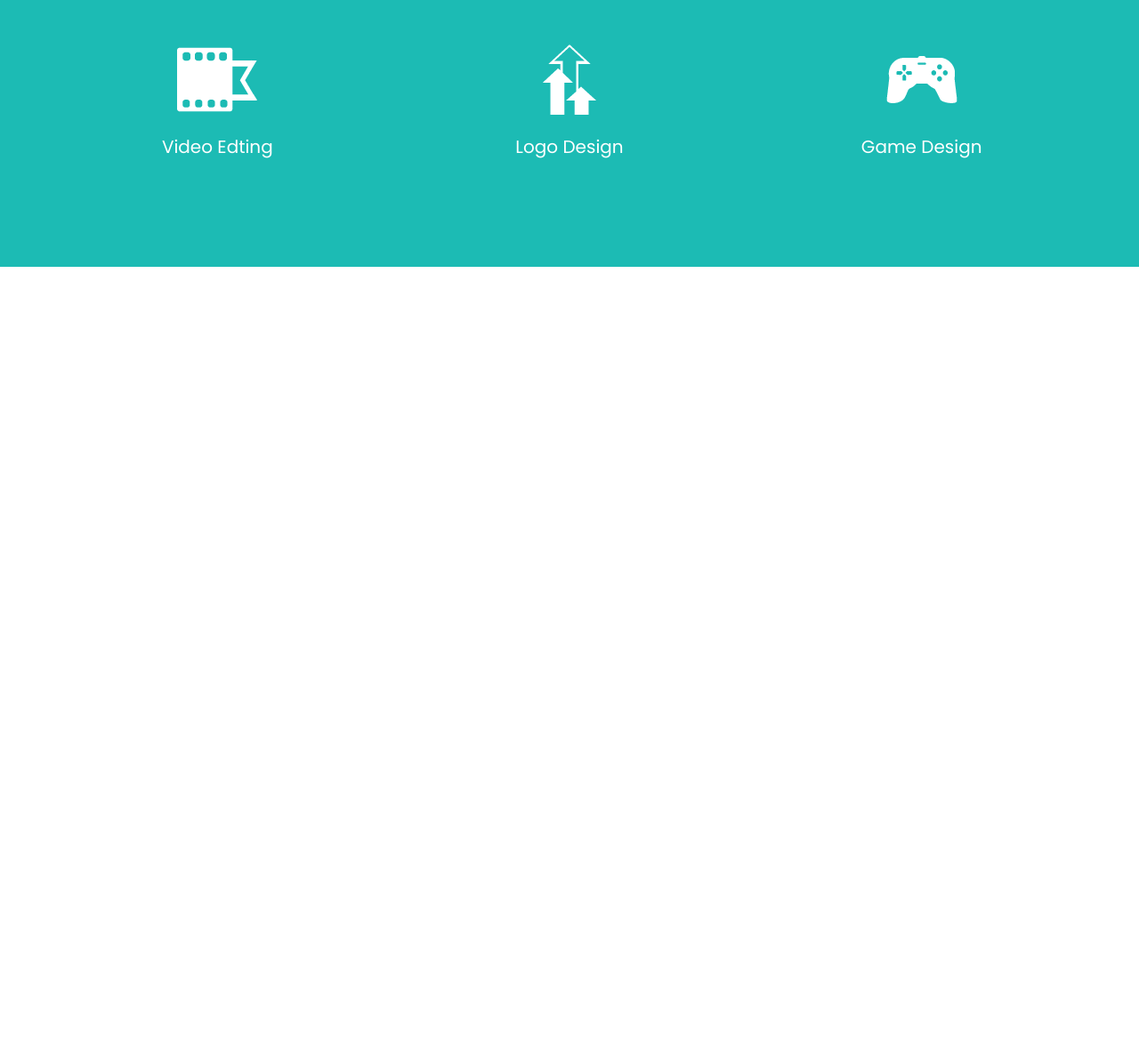
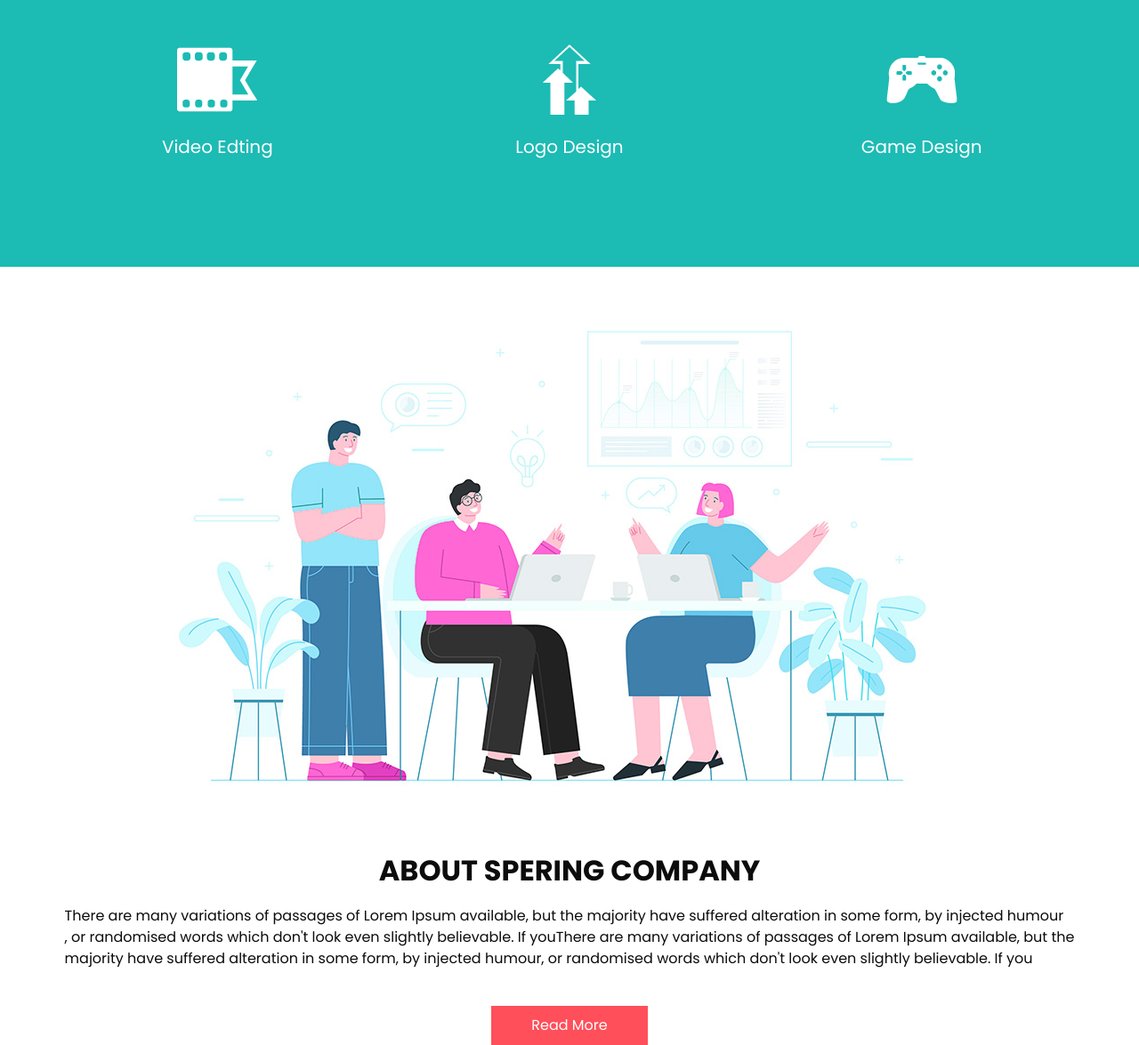
Before and after one commit to Emanakh/css-project, a plain HTML site: page index.html in a window 1280 px wide. Shown: the part 1728-2903 px from the top of the page at 89% size. Before the commit the page ends 2028 px from the top, so only its background shows below. Drawn offline with Linux system fonts and the light colour scheme.

Commit message:
forth section

```diff
--- a/index.html
+++ b/index.html
@@ -90,8 +90,7 @@
         <div class="options">
           <div class="option">
             <div class="img-option"><img src="./images/c1.png" alt="" /></div>
-            <div class="text-option"><h5>Design & Arts
-            </h5></div>
+            <div class="text-option"><h5>Design & Arts</h5></div>
           </div>
           <div class="option">
             <div class="img-option"><img src="./images/c2.png" alt="" /></div>
@@ -99,24 +98,40 @@
           </div>
           <div class="option">
             <div class="img-option"><img src="./images/c3.png" alt="" /></div>
-            <div class="text-option"><h5>SEO Markting
-            </h5></div>
+            <div class="text-option"><h5>SEO Markting</h5></div>
           </div>
           <div class="option">
             <div class="img-option"><img src="./images/c4.png" alt="" /></div>
-            <div class="text-option"><h5>Video Edting
-            </h5></div>
+            <div class="text-option"><h5>Video Edting</h5></div>
           </div>
           <div class="option">
             <div class="img-option"><img src="./images/c5.png" alt="" /></div>
-            <div class="text-option"><h5>Logo Design
-            </h5></div>
+            <div class="text-option"><h5>Logo Design</h5></div>
           </div>
           <div class="option">
             <div class="img-option"><img src="./images/c6.png" alt="" /></div>
-            <div class="text-option"><h5>Game Design
-            </h5></div>
+            <div class="text-option"><h5>Game Design</h5></div>
           </div>
+        </div>
+      </div>
+    </section>
+    <section class="about ">
+      <div class="container">
+        <div class="img-about">
+          <img src="./images/about-img.jpg" alt="" />
+        </div>
+        <div class="text">
+          <h2>About Spering Company</h2>
+          <p>
+            There are many variations of passages of Lorem Ipsum available, but
+            the majority have suffered alteration in some form, by injected
+            humour <br>, or randomised words which don't look even slightly
+            believable. If youThere are many variations of passages of Lorem
+            Ipsum available, but the <br> majority have suffered alteration in some
+            form, by injected humour, or randomised words which don't look even
+            slightly believable. If you
+          </p>
+          <a href=""> Read More </a>
         </div>
       </div>
     </section>
--- a/style.css
+++ b/style.css
@@ -10,6 +10,17 @@ body {
 }
 a {
   text-decoration: none;
+}
+h2 {
+  font-weight: bold;
+  text-transform: uppercase;
+
+  font-size: 2rem;
+}
+
+p {
+  margin-top: 0;
+  margin-bottom: 1rem;
 }
 header {
   background: linear-gradient(to right, #1a2e35 50%, #1cbbb4 50%);
@@ -197,8 +208,6 @@ header {
   flex-wrap: wrap;
   justify-content: space-between;
   margin-top: 25px;
-
-
 }
 
 .option {
@@ -216,10 +225,45 @@ header {
 .option .img-option {
   width: 120px;
   height: 120px;
-    display: flex;
-    justify-content: center;
-    align-items: center;
+  display: flex;
+  justify-content: center;
+  align-items: center;
 }
-.option h5{
+.option h5 {
   font-size: 1.25rem;
 }
+
+.text p {
+  margin-top: 15px;
+}
+.text a {
+
+    display: inline-block;
+    padding: 10px 45px;
+    background-color: #ff4f5a;
+    color: #ffffff;
+    border-radius: 0;
+    margin-top: 25px;
+}
+
+.about {
+  display: flex;
+  align-items: center;
+}
+.about .container{
+  flex-direction: column;
+}
+.text{
+  align-items: center;
+  justify-content: center;
+  display: flex;
+  flex-direction: column;
+  margin: auto;
+}
+
+.img-about{
+  width: 80%;
+}
+.about .padding{
+  padding-top: 5px ;
+}
```
